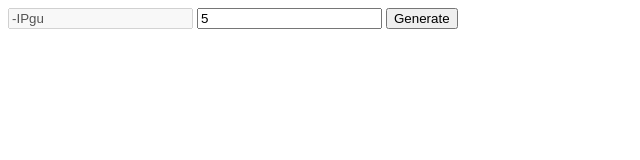
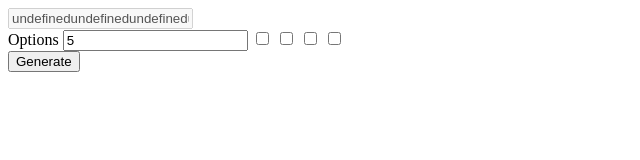
Before and after one commit to PakkuDon/password-generator, a plain HTML site: page index.html in a window 1280 px wide. Both pictures are taken after typing "5" into the empty fields and a click on the button "Generate". Shown: the whole page, without its empty margins (0-640 px from the left). Drawn offline with Linux system fonts and the light colour scheme.

Commit message:
Allow user to select charsets to generate password with

```diff
--- a/index.html
+++ b/index.html
@@ -9,7 +9,14 @@
   <body>
     <form>
       <input type="text" id="result" disabled>
-      <input type="number" id="password-length">
+      <div>
+        Options
+        <input type="number" id="password-length" />
+        <input type="checkbox" name="character-sets" value="lower" />
+        <input type="checkbox" name="character-sets" value="upper" />
+        <input type="checkbox" name="character-sets" value="numeric" />
+        <input type="checkbox" name="character-sets" value="symbols" />
+      </div>
       <button>Generate</button>
     </form>
     <script src="./password-generator.js"></script>
--- a/index.js
+++ b/index.js
@@ -1,9 +1,16 @@
 const result = document.querySelector('#result')
 const passwordLengthInput = document.querySelector('#password-length')
+const characterSetCheckboxes = Array.from(document.querySelectorAll('[name=character-sets]'))
 
 document.querySelector('form').addEventListener('submit', (event) => {
   event.preventDefault()
   const passwordLength = parseInt(passwordLengthInput.value, 10)
 
-  result.value = PasswordGenerator.generate(passwordLength, ['lower', 'upper', 'numbers', 'symbols'])
+  result.value = PasswordGenerator.generate(passwordLength, getSelectedCharacterSets())
 })
+
+const getSelectedCharacterSets = () => (
+  characterSetCheckboxes
+    .filter(checkbox => checkbox.checked)
+    .map(checkbox => checkbox.value)
+)
```
